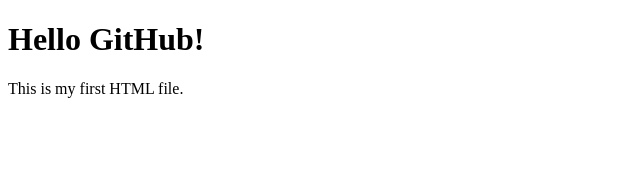
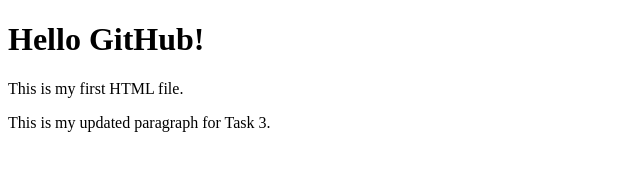
Before and after one commit to mvk95abd-eng/GitHub-practice, a plain HTML site: page Index.html in a window 1280 px wide. Shown: the whole page, without its empty margins (0-640 px from the left). Drawn offline with Linux system fonts and the light colour scheme.

Commit message:
Update Index.html added new paragraph

```diff
--- a/Index.html
+++ b/Index.html
@@ -8,3 +8,4 @@
   <p>This is my first HTML file.</p>
 </body>
 </html>
+<p>This is my updated paragraph for Task 3.</p>
```
